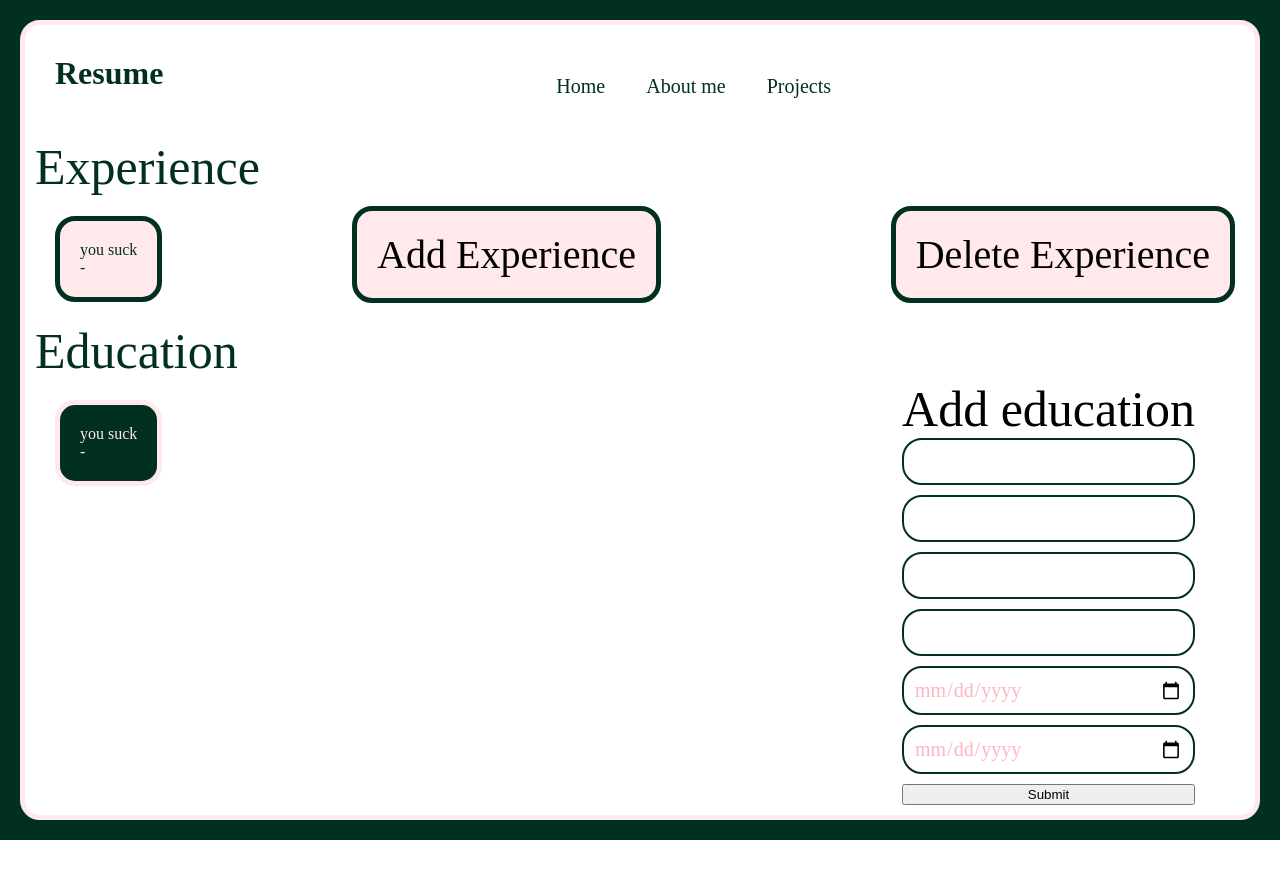
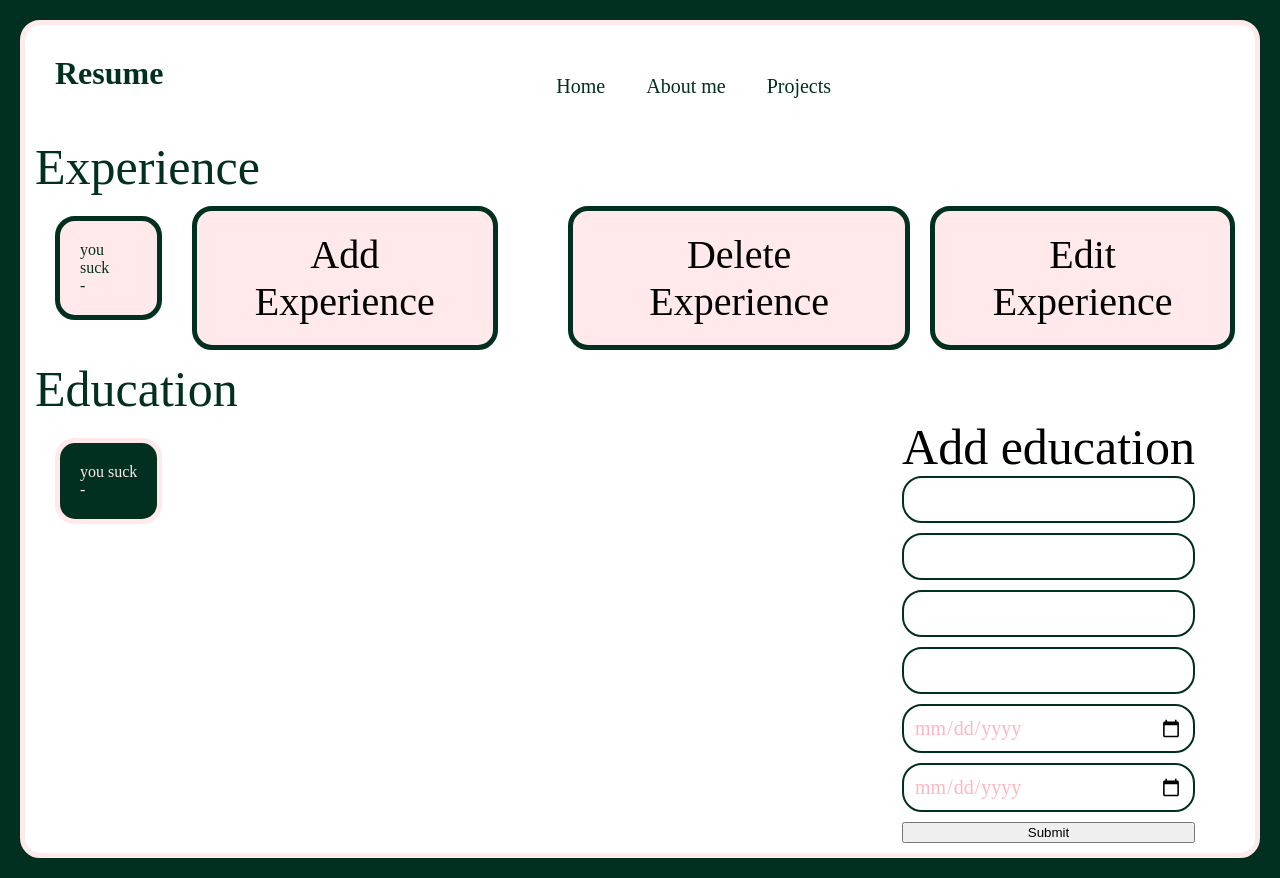
Before and after one commit to Mawaddahr/PortfolioWebsite, a React (Vite) app in the folder UIAdmin/: page /Resume in a window 1280 px wide. Before the commit the page ends 840 px from the top, so only its background shows below. Built offline with nearby package versions, Linux system fonts and the light colour scheme; no server answers; a web font is replaced by a local one.

Commit message:
Made first few steps foroo Edit experience functionality (Edit button + plane onClick event to make the buttons shake on edit too)

```diff
--- a/UIAdmin/src/Resume.css
+++ b/UIAdmin/src/Resume.css
@@ -202,7 +202,13 @@ input[type="text"]::placeholder, #input-ex-description::placeholder{
     color: lightpink;
 }
 
-#add-exform-btn, #hide-exform-btn, #submit-exform-btn, #del-ex-btn, #cancel-del-ex-btn {
+#add-exform-btn,
+#hide-exform-btn,
+#submit-exform-btn,
+#del-ex-btn,
+#cancel-del-ex-btn,
+#edit-ex-btn,
+#cancel-edit-ex-btn {
     height: fit-content;
     border: 5px solid #023020;
     border-radius: 20px;
--- a/UIAdmin/src/Resume.jsx
+++ b/UIAdmin/src/Resume.jsx
@@ -28,8 +28,10 @@ query{
             id,
             company,
             role,
+            description,
             startDate,
-            endDate
+            endDate,
+            location
         }
     }
 }`;
@@ -63,40 +65,60 @@ function EducationData() {
         </>);
 }
 
-function ExperienceData(isButton) {
+function ExperienceData(deleteButtonClicked, editButtonClicked) {
     const { data } = useQuery(GET_EXPERIENCE);
     const experience = data?.experiences.nodes || [{ company: "you suck" }];
+    const [experienceToEdit, setExperienceToEdit] = useState();
     const [deleteExperience] = useMutation(DELETE_EXPERIENCE);
 
     async function handleDeleteEx(id) {
         if (window.confirm("Are you sure you want to delete this experience?")) {
-            await deleteExperience({
+            const { errors, data } = await deleteExperience({
                 variables: {
                     id: id
                 }
             });
+
+            alert(errors ? errors[0].message : data.deleteExperience);
         }
     }
     return (<>
         <div className="experience-list">
             {
-                experience.map((ex, i) => ( isButton == false ?
-                    <div className="experience-container" key={ex.id ?? i}>
-                        <div id="company">{ex.company}</div>
-                        <div id="role">{ex.role}</div>
-                        <div id="ex-endDate">{ex.startDate} - {ex.endDate}</div>
-                    </div> : <button className="experience-button" key={ex.id ?? i} onClick={async () => await handleDeleteEx(ex.id ?? i)}>
-                        <div id="company">{ex.company}</div>
-                        <div id="role">{ex.role}</div>
-                        <div id="ex-endDate">{ex.startDate} - {ex.endDate}</div>
-                    </button>))
-        }</div></>);
-}
+                experience.map((ex, i) =>
+                    !deleteButtonClicked && !editButtonClicked ? (
+                        <div className="experience-container" key={ex.id ?? i}>
+                            <div id="company">{ex.company}</div>
+                            <div id="role">{ex.role}</div>
+                            <div id="ex-endDate">
+                                {ex.startDate} - {ex.endDate}
+                            </div>
+                        </div>
+                    ) : (
+                        <button
+                                className="experience-button"
+                                key={ex.id ?? i}
+                                onClick={async () => {
+                                    if (deleteButtonClicked) {
+                                        await handleDeleteEx(ex.id ?? i)
+                                    }
+                                }}
+                        >
+                            <div id="company">{ex.company}</div>
+                            <div id="role">{ex.role}</div>
+                            <div id="ex-endDate">
+                                {ex.startDate} - {ex.endDate}
+                            </div>
+                        </button>
+                    )
+                )
+            }</div></>)}
 function Resume() {
     const educationFormData = useRef();
     const experienceFormData = useRef();
     const [showExForm, setShowExForm] = useState(false);
-    const [isClickable, setIsClickable] = useState(false);
+    const [hideDeleteExButton, setHideDeleteExButton] = useState(false);
+    const [hideEditExButton, setHideEditExButton] = useState(false)
     const [insertExperience] = useMutation(INSERT_EXPERIENCE);
 
     const handleAddExForm = () => {
@@ -159,7 +181,7 @@ function Resume() {
                 <main className="resume-main">
                 <div id="experience-title">Experience</div>
                         <section className="submit-ex-container">
-                            {isClickable == false ? ExperienceData(false) : ExperienceData(true)}
+                            {ExperienceData(hideDeleteExButton, hideEditExButton)}
                     <div className="input-ex" ref={inputExForm}>
                         {showExForm == false ? <button id="add-exform-btn" type="button" onClick={allExFormHandling}>Add Experience</button> : <button id="hide-exform-btn" type="button" onClick={handleAddExForm}>Cancel</button>}
                         {showExForm == true ?
@@ -173,7 +195,9 @@ function Resume() {
                                 <button id="submit-exform-btn" type="submit">Submit</button>
                             </form> : null}
                             </div>
-                            {isClickable == false ? <button id="del-ex-btn" type="button" onClick={() => setIsClickable(true)}>Delete Experience</button> : <button id="cancel-del-ex-btn" type="button" onClick={() => setIsClickable(false)}>cancel</button>}
+                            {hideDeleteExButton == false ? <button id="del-ex-btn" type="button" onClick={() => setHideDeleteExButton(true)}>Delete Experience</button> : <button id="cancel-del-ex-btn" type="button" onClick={() => setHideDeleteExButton(false)}>cancel</button>}
+                            {hideEditExButton == false ? <button id="edit-ex-btn" type="button" onClick={() => setHideEditExButton(true)}>Edit Experience</button> : <button id="cancel-edit-ex-btn" type="button" onClick={() => setHideEditExButton(false)}>cancel</button>}
+
                 </section>
                 <div id="education-title">Education</div>
                 <section className="submit-ed-container">
```
